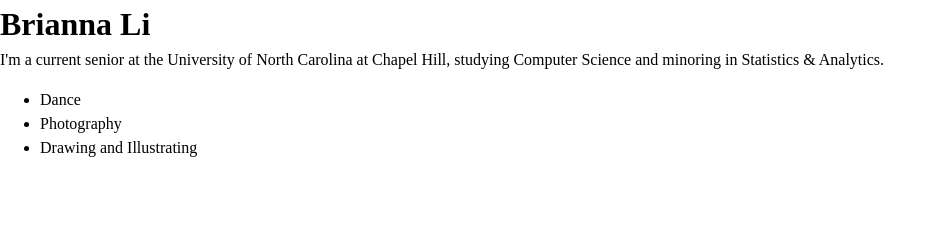
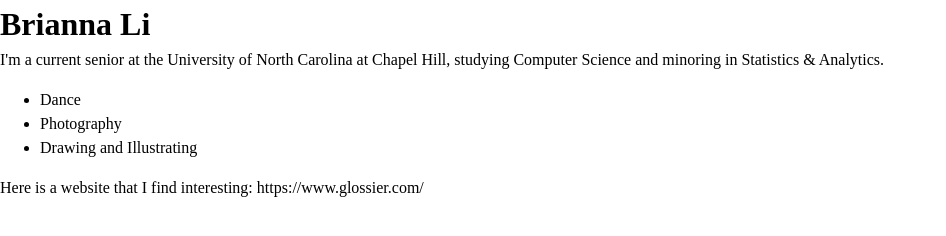
Before and after one commit to brili24/exercise-8, a plain HTML site: page src/index.html in a window 1280 px wide. Shown: the whole page, without its empty margins (0-946 px from the left). Drawn offline with Linux system fonts and the light colour scheme.

Commit message:
website hyperlink

```diff
--- a/src/index.html
+++ b/src/index.html
@@ -20,6 +20,9 @@
       <li>Photography</li>
       <li>Drawing and Illustrating</li>
     </ul>
-    <p></p>
+    <p>
+      Here is a website that I find interesting:
+      <a>https://www.glossier.com/</a>
+    </p>
   </body>
 </html>
```
